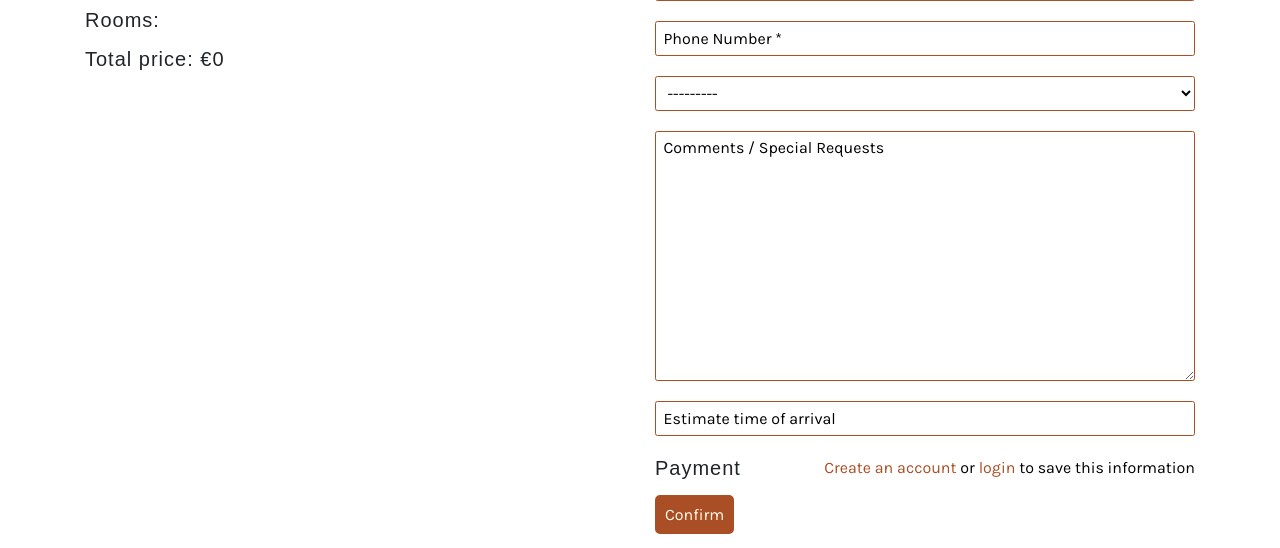
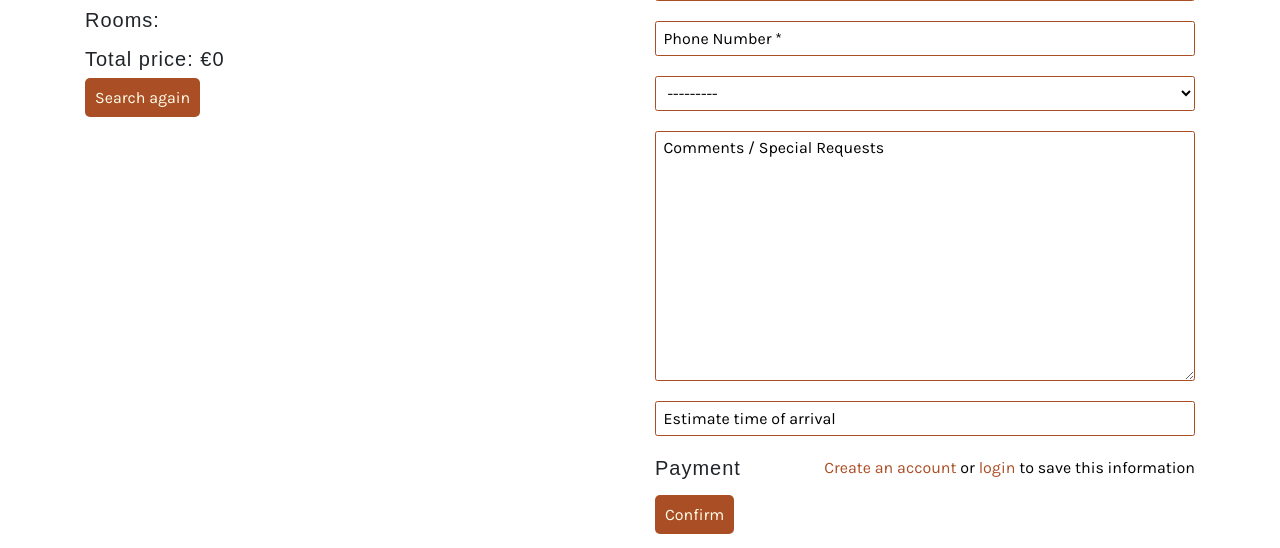
Before and after one commit to AnoukSmet/Casa-Pedra-Nobre, a Django app: template checkout/templates/checkout/checkout.html in a window 1280 px wide. Shown: the part 240-788 px from the top of the page. Run offline with Django 3.2, Linux system fonts and the light colour scheme; the template is opened without the code that fills it: values that come from a table or form of the project are taken from there, others are empty; data comes from the database, SQL or seed files in the repository; parts of the project's set-up code (start-up, migrations or seed data) failed here and were passed over; some libraries are stand-ins or nearby versions; some web fonts are replaced.

Commit message:
Added search again button to checkout

```diff
--- a/checkout/templates/checkout/checkout.html
+++ b/checkout/templates/checkout/checkout.html
@@ -37,6 +37,7 @@
                 {% endfor %}
             </div>
             <h2 class="sub-heading mb-4">Total price: €{{ reservation_total}}</h2>
+            <a href="{% url 'reservation' %}" class="button">Search again</a>
         </div>
         <div class="col-12 col-lg-6">
             <h2 class="heading mt-4 mb-4"> Contact Information</h2>
```
